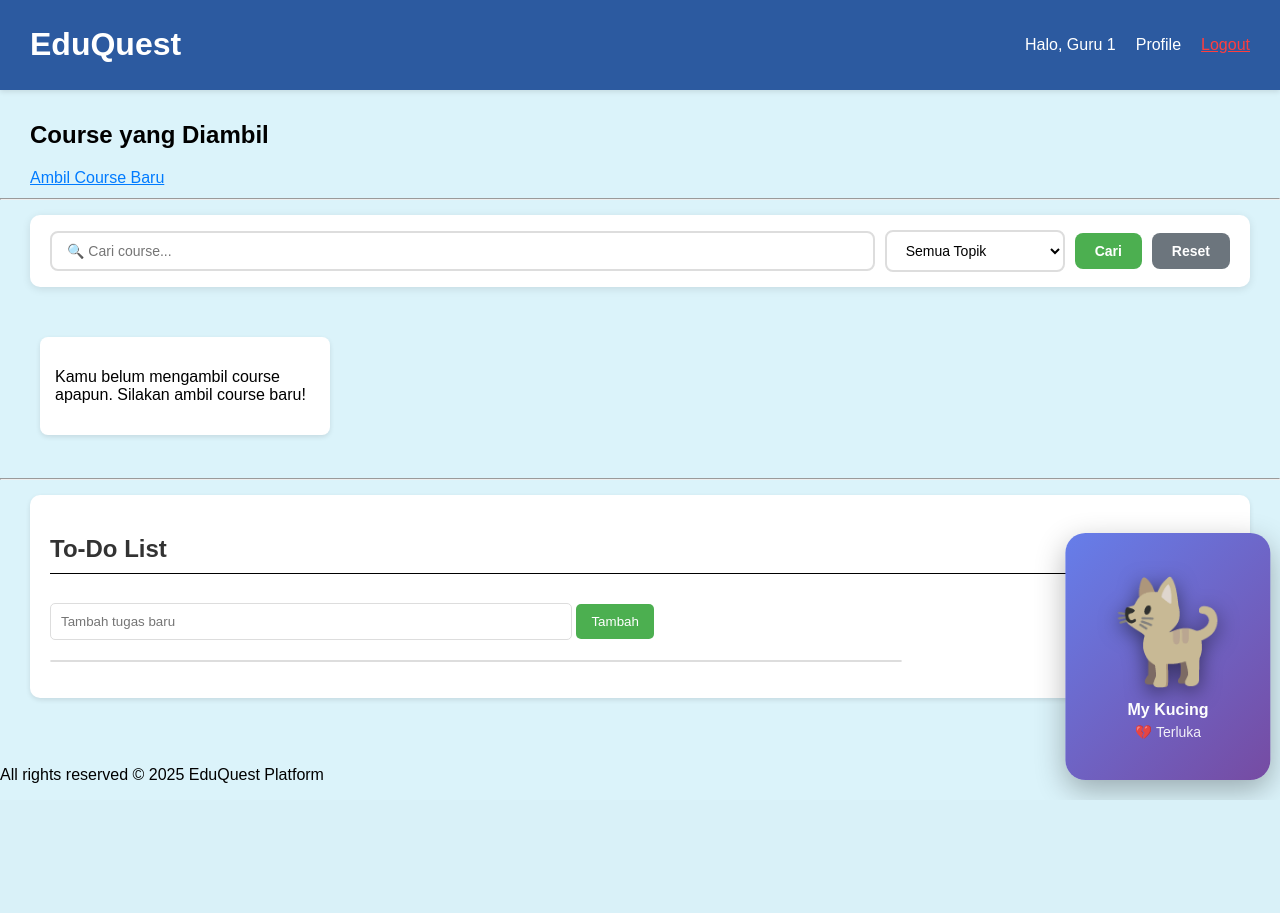
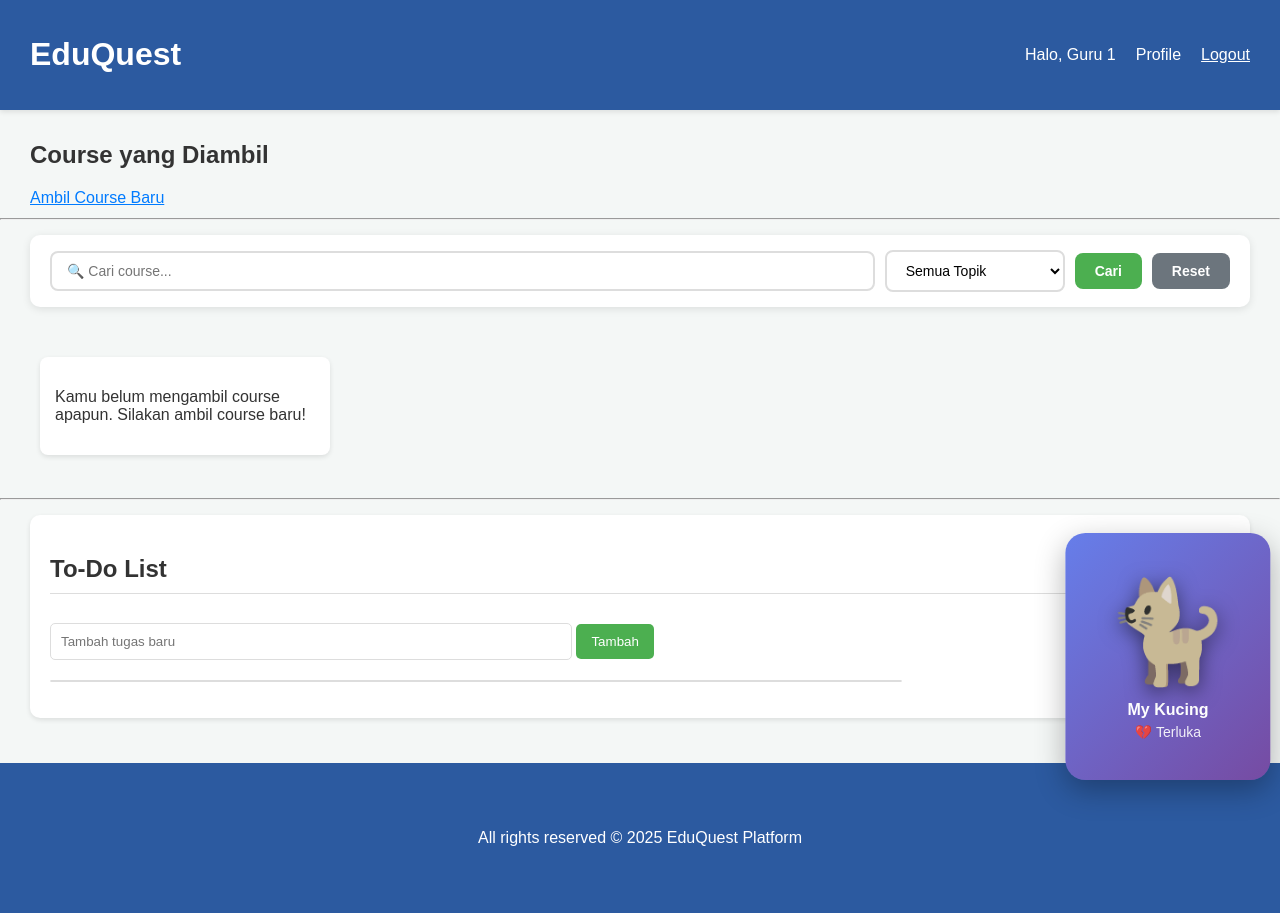
Before and after one commit to eugenegbrll/project, a PHP site: page /student_dashboard.php in a window 1280 px wide. Before the commit the page ends 800 px from the top, so only its background shows below. Run offline with PHP 8.4, Linux system fonts and the light colour scheme; a user stored in the database is signed in; data comes from the database, SQL or seed files in the repository; data that the repository does not hold is empty.

Commit message:
Update student_dashboard.css

```diff
--- a/student_dashboard.css
+++ b/student_dashboard.css
@@ -6,6 +6,8 @@ body {
     display: flex;
     flex-direction: column;
     min-height: 100vh;
+    background-color: var(--bg-color);
+    color: var(--text-color);
 }
 
 main {
@@ -56,16 +58,18 @@ header {
 }
 
 .todo-container {
-    background: white;
+    background: var(--card-bg);
+    color: var(--text-color);
     padding: 20px;
     margin: 15px 30px;
     border-radius: 10px;
     box-shadow: 0 2px 5px rgba(0,0,0,0.1);
+    transition: background 0.3s, color 0.3s;
 }
 
 .todo-container h2 {
-    color: #333;
-    border-bottom: 1px solid #000000;
+    color: var(--text-color);
+    border-bottom: 1px solid var(--border-color);
     padding-bottom: 10px;
 }
 
@@ -81,11 +85,13 @@ header {
 }
 
 .course-card {
-    background: white;
+    background: var(--card-bg);
+    color: var(--text-color);
     padding: 20px 30px;
     margin: 15px 10px;
     border-radius: 10px;
     box-shadow: 0 2px 5px rgba(0,0,0,0.1);
+    transition: background 0.3s, color 0.3s;
 }
 
 #patCounter {
@@ -352,7 +358,8 @@ header {
 .course-card {
     min-width: 260px;
     max-width: 260px;
-    background: white;
+    background: var(--card-bg);
+    color: var(--text-color);
     padding: 15px;
     border-radius: 8px;
     box-shadow: 0 2px 5px rgba(0,0,0,0.1);
@@ -360,11 +367,13 @@ header {
 }
 
 .search-filter-container {
-    background: white;
+    background: var(--card-bg);
+    color: var(--text-color);
     padding: 15px 20px;
     border-radius: 10px;
     box-shadow: 0 2px 8px rgba(0,0,0,0.1);
     margin: 15px 30px;
+    transition: background 0.3s, color 0.3s;
 }
 
 .search-filter-form {
@@ -528,3 +537,105 @@ header {
     from { opacity: 0; transform: translateY(-10px); }
     to { opacity: 1; transform: translateY(0); }
 }
+
+:root {
+    --bg-color: #f4f7f6;
+    --text-color: #333;
+    --header-bg: #2C5AA0;
+    --header-text: #ffffff;
+    --card-bg: #ffffff;
+    --border-color: #ddd;
+}
+
+/* --- DARK MODE --- */
+
+[data-theme="dark"] {
+    --bg-color: #132135;
+    --text-color: #ffffff;
+    --header-bg: #10375B;
+    --header-text: #ADF1FF;
+    --card-bg: #1e2d42;
+    --border-color: #2a3d55;
+    --footer-bg: #10375B;
+    --link-color: #ADF1FF;
+}
+
+[data-theme="dark"] .course-box,
+[data-theme="dark"] .material-list,
+[data-theme="dark"] .course-box p,
+[data-theme="dark"] .material-list p {
+    color: #ffffff !important;
+}
+
+[data-theme="dark"] a,
+[data-theme="dark"] .student-link,
+[data-theme="dark"] .material-list a[href*=".ppt"],
+[data-theme="dark"] .material-list a[href*=".pptx"] {
+    color: var(--link-color) !important;
+    text-decoration: none;
+}
+
+[data-theme="dark"] a:hover {
+    text-decoration: underline;
+    filter: brightness(1.2);
+}
+
+[data-theme="dark"] a[href*="delete"],
+[data-theme="dark"] .delete-link {
+    color: #ff5252 !important;
+}
+
+[data-theme="dark"] .file-icon {
+    color: #ADF1FF !important;
+}
+
+a:hover {
+    text-decoration: underline;
+}
+
+header {
+    background-color: #2c5aa0;
+    padding: 15px 0;
+    box-shadow: 0 2px 5px rgba(0,0,0,0.1);
+    background-color: var(--header-bg) !important;
+}
+
+header h1 a, header nav p, header nav a {
+    display: flex;
+    align-items: center;
+    color: var(--header-text) !important;
+}
+
+.footer {
+    background-color: #2c5aa0;
+    color: white;
+    text-align: center;
+    font-family: Arial, sans-serif;
+    padding: 50px;
+    margin-top: 30px;
+}
+
+[data-theme="dark"] .footer {
+    background-color: var(--header-bg) !important;
+    color: var(--header-text) !important;
+    border-top: 1px solid var(--border-color);
+}
+
+body[data-theme="dark"] {
+    background-color: #132135 !important;
+    color: #ffffff !important;
+}
+
+body[data-theme="dark"] header,
+body[data-theme="dark"] .footer,
+body[data-theme="dark"] .footer {
+    background-color: #10375B !important;
+    color: #ADF1FF !important;
+}
+
+body[data-theme="dark"] h1,
+body[data-theme="dark"] h2,
+body[data-theme="dark"] h3 {
+    color: #ADF1FF !important;
+    border-bottom-color: #2a3d55 !important;
+}
```
